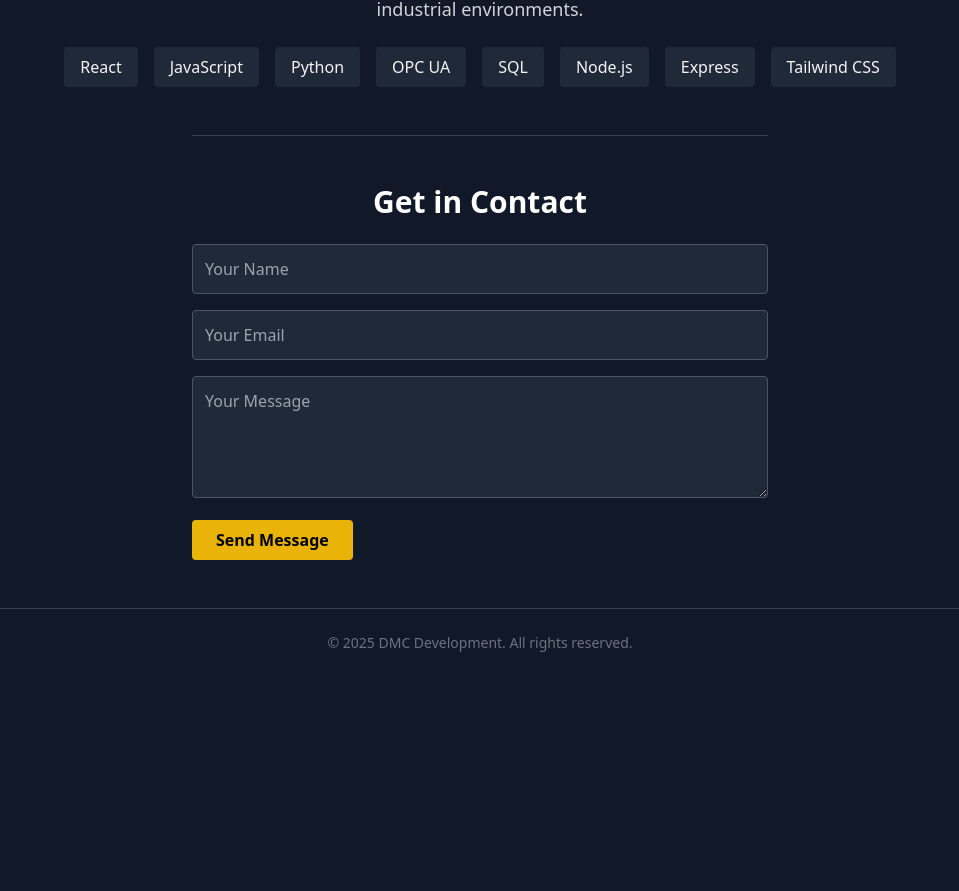
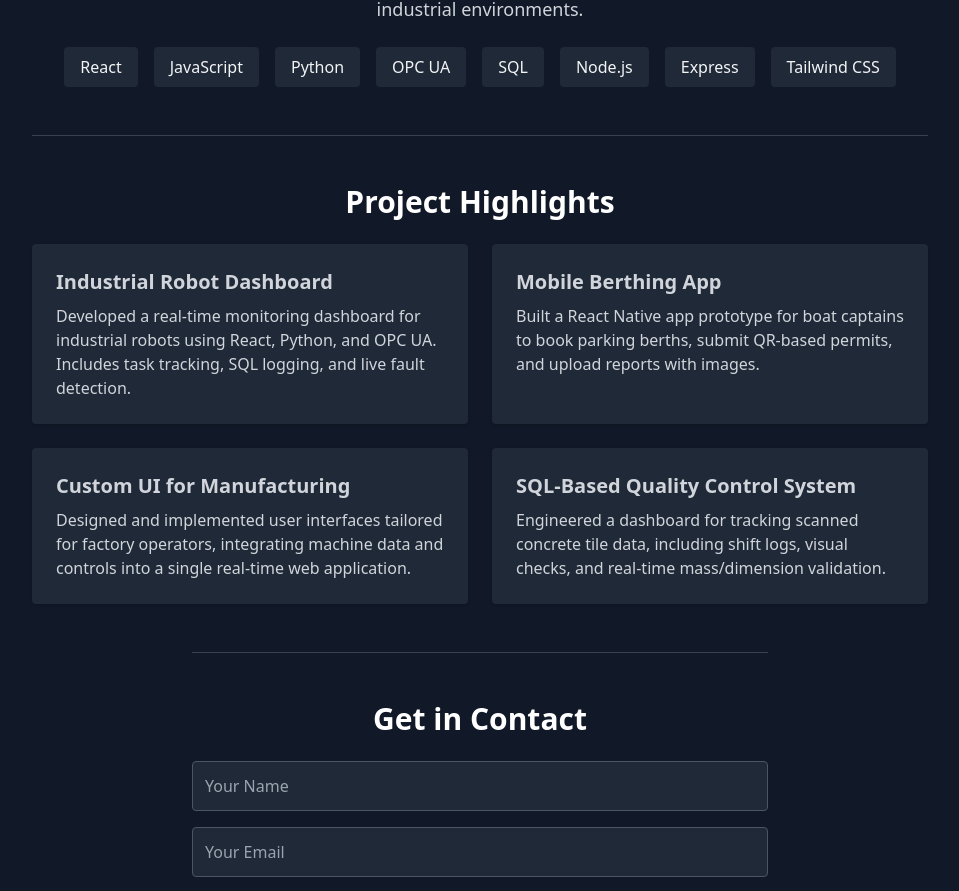
Before and after one commit to DMcConnellFPM/dmc-landing-page, a React (Vite) app: page / in a window 1280 px wide. Shown: the part 1000-1891 px from the top of the page, without its empty margins (160-1119 px from the left). Before the commit the page ends 1677 px from the top, so only its background shows below. Built offline with nearby package versions, Linux system fonts and the light colour scheme.

Commit message:
Updated contact form and tech skills

```diff
--- a/src/App.jsx
+++ b/src/App.jsx
@@ -50,6 +50,36 @@ function App() {
         </div>
       </section>
 
+      <section className="max-w-4xl w-full py-12 border-t border-gray-700 text-center">
+        <h2 className="text-3xl font-bold mb-6">Project Highlights</h2>
+        <div className="grid gap-6 md:grid-cols-2 text-left text-gray-300">
+          <div className="bg-gray-800 p-6 rounded shadow">
+            <h3 className="text-xl font-semibold mb-2">Industrial Robot Dashboard</h3>
+            <p>
+              Developed a real-time monitoring dashboard for industrial robots using React, Python, and OPC UA. Includes task tracking, SQL logging, and live fault detection.
+            </p>
+          </div>
+          <div className="bg-gray-800 p-6 rounded shadow">
+            <h3 className="text-xl font-semibold mb-2">Mobile Berthing App</h3>
+            <p>
+              Built a React Native app prototype for boat captains to book parking berths, submit QR-based permits, and upload reports with images.
+            </p>
+          </div>
+          <div className="bg-gray-800 p-6 rounded shadow">
+            <h3 className="text-xl font-semibold mb-2">Custom UI for Manufacturing</h3>
+            <p>
+              Designed and implemented user interfaces tailored for factory operators, integrating machine data and controls into a single real-time web application.
+            </p>
+          </div>
+          <div className="bg-gray-800 p-6 rounded shadow">
+            <h3 className="text-xl font-semibold mb-2">SQL-Based Quality Control System</h3>
+            <p>
+              Engineered a dashboard for tracking scanned concrete tile data, including shift logs, visual checks, and real-time mass/dimension validation.
+            </p>
+          </div>
+        </div>
+      </section>
+
       <section id="contact" className="max-w-xl w-full py-12 border-t border-gray-700">
         <h2 className="text-3xl font-bold mb-6 text-center">Get in Contact</h2>
         <form
```
